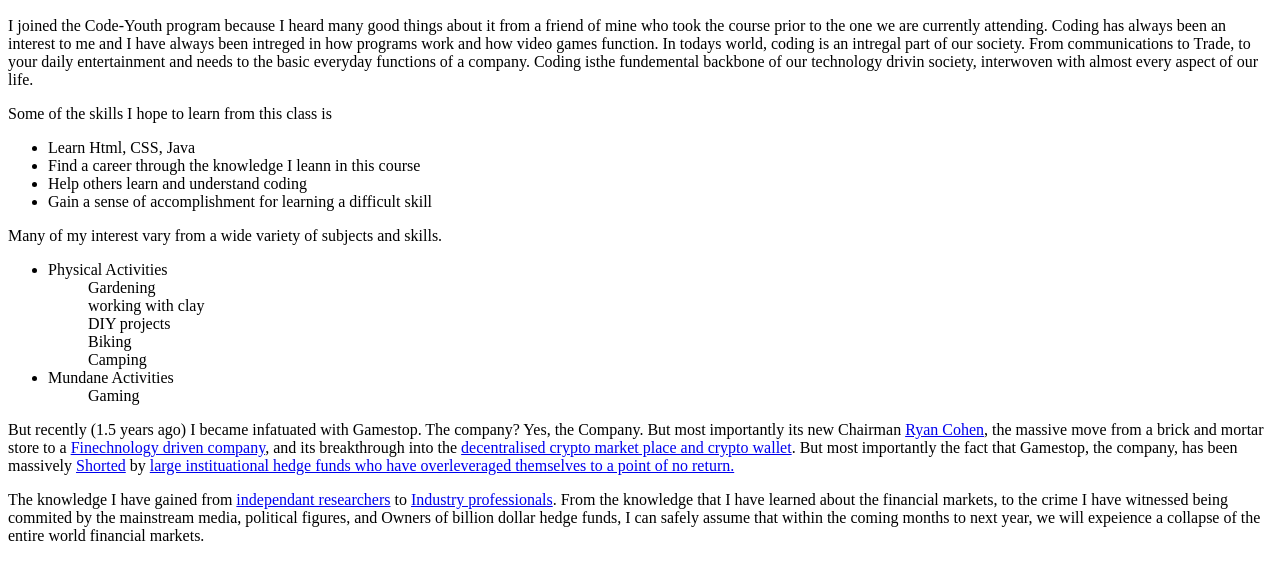
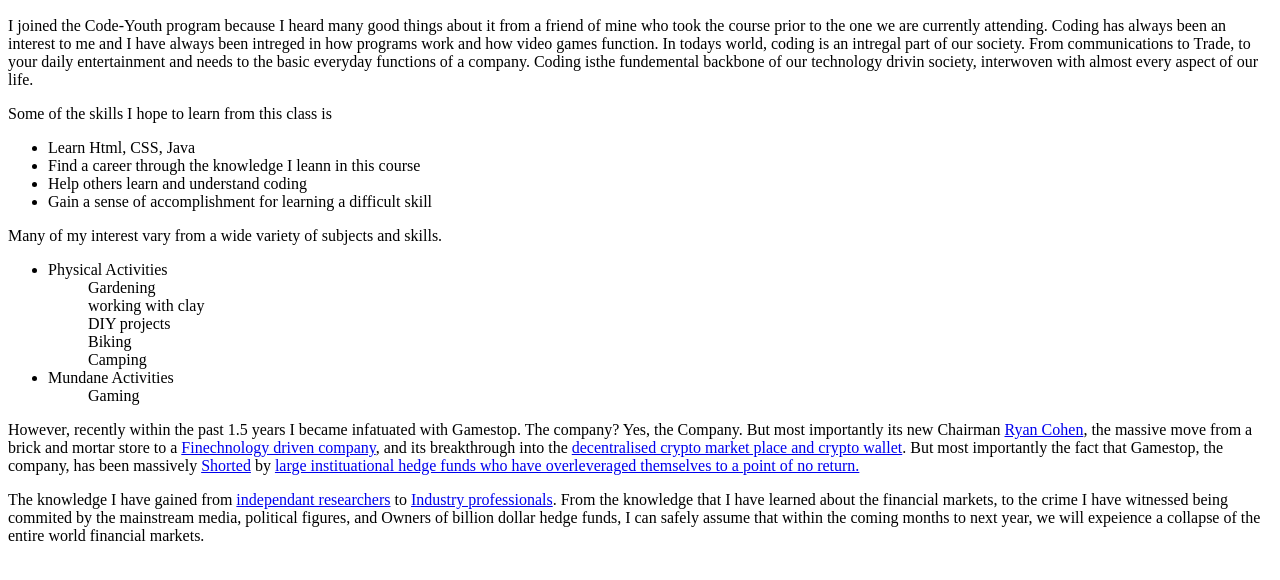
Before and after one commit to WatchmanSB/Code-Youth-Course, a plain HTML site: page Code-youth-Html.html in a window 1280 px wide. Shown: the part 110-690 px from the top of the page. Drawn offline with Linux system fonts and the light colour scheme.

Commit message:
Update Code-youth-Html.html
changed GME description

```diff
--- a/Code-youth-Html.html
+++ b/Code-youth-Html.html
@@ -37,7 +37,7 @@
 
         </ul>
 
-    <p>But recently (1.5 years ago) I became infatuated with Gamestop. The company? Yes, the Company. But most importantly its new Chairman <a href="https://www.google.com/search?q=ryan+cohen&rlz=1C1VDKB_enCA969CA969&oq=ryan+cohen&aqs=chrome..69i57j46i433i512j0i433i512j0i512l7.1480j0j4&sourceid=chrome&ie=UTF-8">Ryan Cohen</a>, the massive move from a brick and mortar store to a <a href="https://nft.gamestop.com/">Finechnology driven company</a>, and its breakthrough into the <a href="https://wallet.gamestop.com/">decentralised crypto market place and crypto wallet</a>.
+    <p>However, recently within the past 1.5 years I became infatuated with Gamestop. The company? Yes, the Company. But most importantly its new Chairman <a href="https://www.google.com/search?q=ryan+cohen&rlz=1C1VDKB_enCA969CA969&oq=ryan+cohen&aqs=chrome..69i57j46i433i512j0i433i512j0i512l7.1480j0j4&sourceid=chrome&ie=UTF-8">Ryan Cohen</a>, the massive move from a brick and mortar store to a <a href="https://nft.gamestop.com/">Finechnology driven company</a>, and its breakthrough into the <a href="https://wallet.gamestop.com/">decentralised crypto market place and crypto wallet</a>.
     But most importantly the fact that Gamestop, the company, has been massively <a href="https://www.reddit.com/r/Superstonk/comments/r8bf31/naked_shorts_hiding_in_plain_sight_basic_math/">Shorted</a> by <a href="https://www.reddit.com/r/Superstonk/comments/o7fsqc/where_and_how_citadelother_hedge_funds_have_been/">large instituational hedge funds who have overleveraged themselves to a point of no return.</a> </p>
     The knowledge I have gained from <a href="https://www.reddit.com/r/Superstonk/">independant researchers</a> to <a href="https://www.youtube.com/c/Superstonk/videos">Industry professionals</a>. From the knowledge that I have learned about the financial markets, to the crime I have witnessed being commited by the mainstream media, political figures, and Owners of billion dollar hedge funds, I can safely assume that within the coming months to next year, we will expeience a collapse of the entire world financial markets.</p>
 </body>
```
